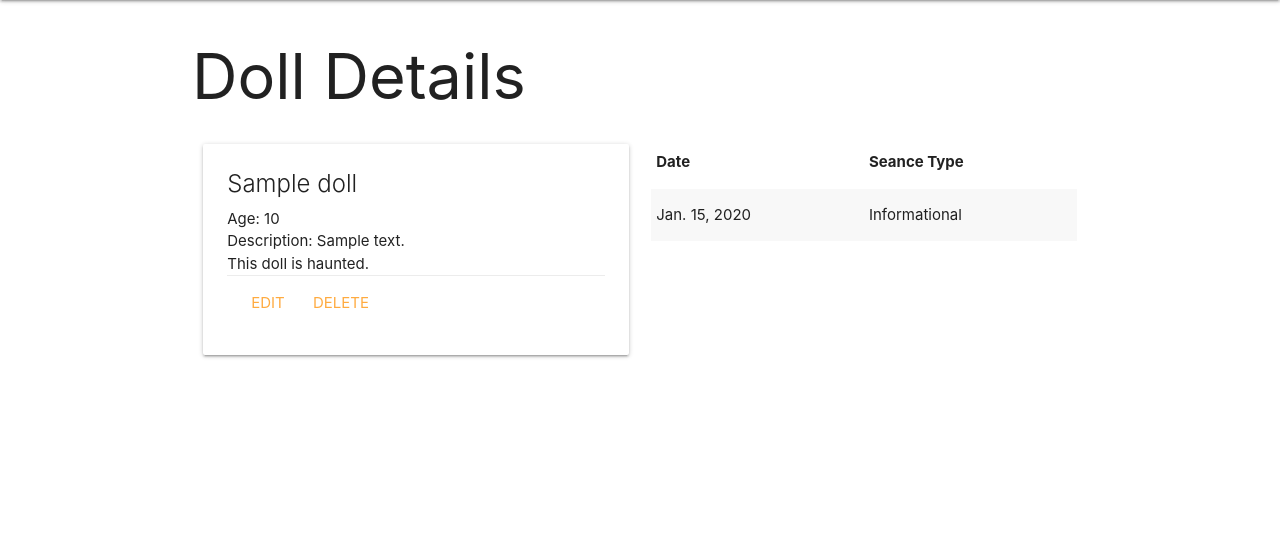
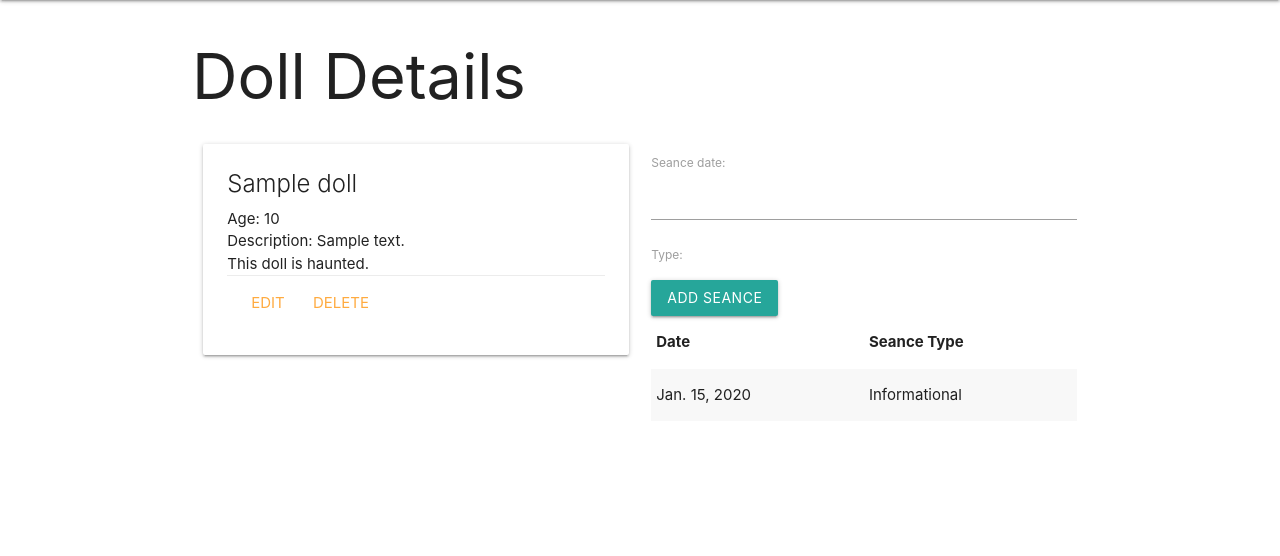
Before and after one commit to philkatie/doll-collector, a Django app: page /dolls/1 in a window 1280 px wide. Shown: the part 64-620 px from the top of the page. Run offline with Django 4.2, Linux system fonts and the light colour scheme; tables that the repository leaves empty hold one stand-in row (values such as "Sample post").

Commit message:
adding seance form

```diff
--- /dev/null
+++ b/main_app/forms.py
@@ -0,0 +1,7 @@
+from django.forms import ModelForm
+from .models import Seance
+
+class SeanceForm(ModelForm):
+    class Meta:
+        model = Seance
+        fields = ['date', 'type']
--- a/main_app/templates/dolls/detail.html
+++ b/main_app/templates/dolls/detail.html
@@ -23,6 +23,11 @@
     </div>
   </div>
   <div class="col s6">
+    <form method="post">
+      {% csrf_token %}
+      {{ seance_form.as_p }}
+      <input type="submit" class="btn" value="Add Seance">
+    </form>
     <table class="striped">
       <thead>
         <tr><th>Date</th><th>Seance Type</th></tr>
--- a/main_app/views.py
+++ b/main_app/views.py
@@ -2,6 +2,7 @@ from django.shortcuts import render
 from django.http import HttpResponse
 from django.views.generic.edit import CreateView, UpdateView, DeleteView
 from .models import Doll
+from .forms import SeanceForm
 
 class DollCreate(CreateView):
     model = Doll
@@ -29,4 +30,7 @@ def dolls_index(request):
 
 def dolls_detail(request, doll_id):
     doll = Doll.objects.get(id=doll_id)
-    return render(request, 'dolls/detail.html', { 'doll': doll })
+    seance_form = SeanceForm()
+    return render(request, 'dolls/detail.html', {
+        'doll': doll, 'seance_form': seance_form
+    })
```
